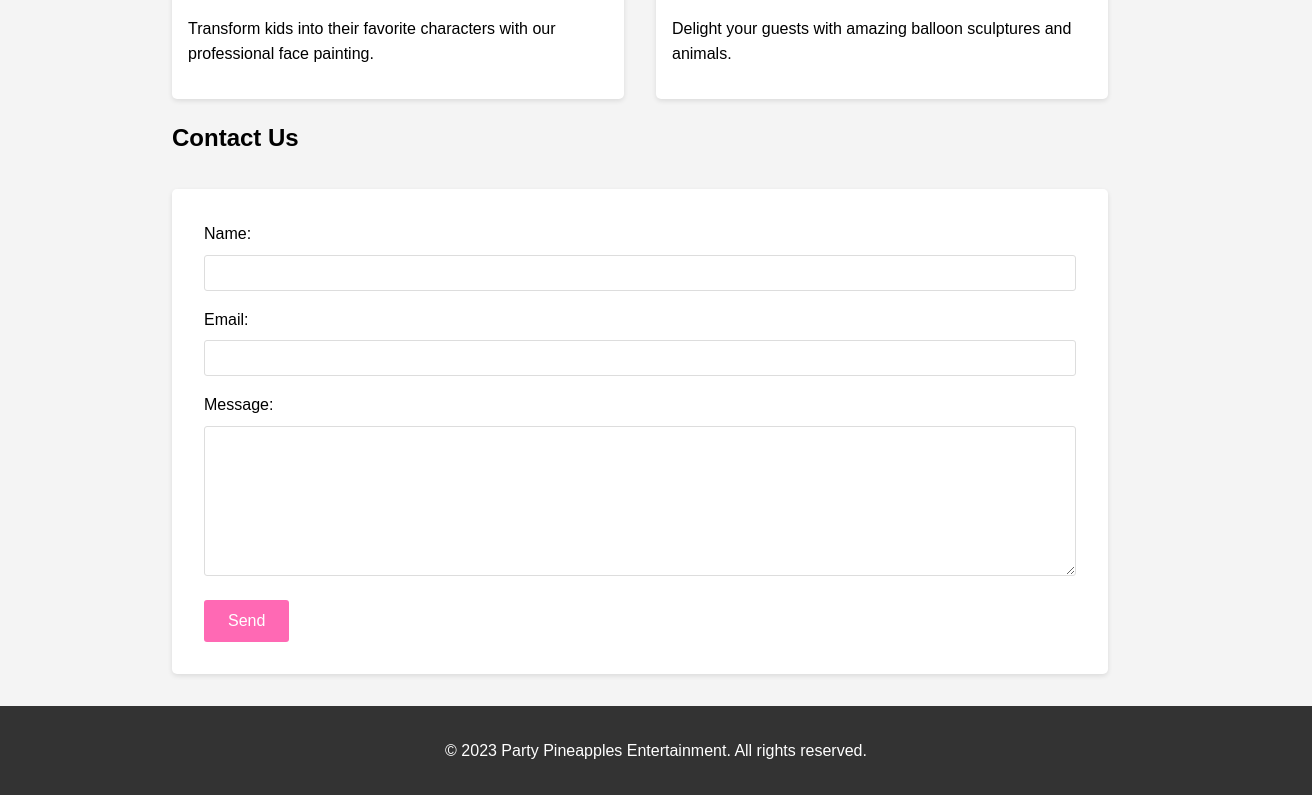
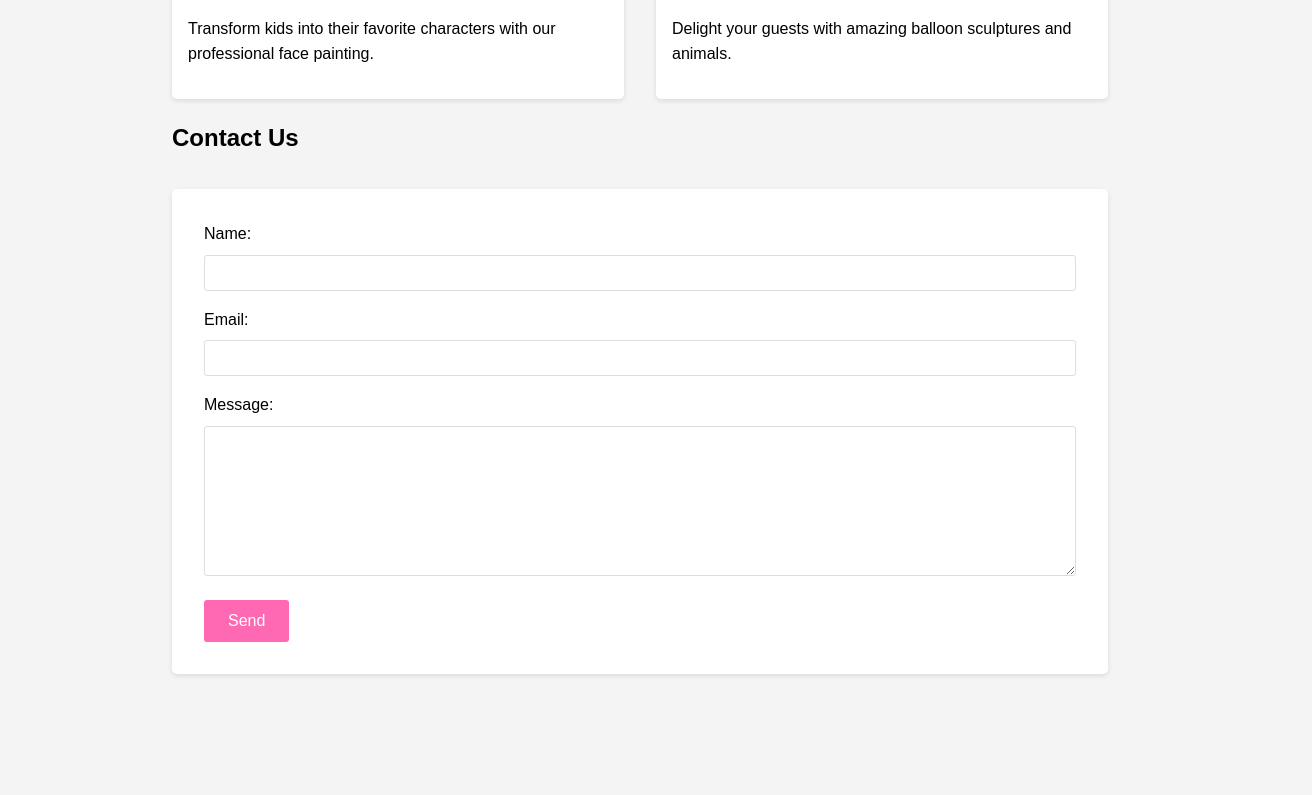
Before and after one commit to andrewsel/chloe-party-planning, a plain HTML site: page index.html in a window 1280 px wide. Shown: the part 771-1566 px from the top of the page, 1312 px wide, since content can reach past the window. After the commit the page ends 1477 px from the top, so only its background shows below. Drawn offline with Linux system fonts and the light colour scheme.

Commit message:
remove footer

```diff
--- a/index.html
+++ b/index.html
@@ -70,9 +70,5 @@
         <button type="submit">Send</button>
       </form>
     </main>
-
-    <footer>
-      <p>&copy; 2023 Party Pineapples Entertainment. All rights reserved.</p>
-    </footer>
   </body>
 </html>
```
